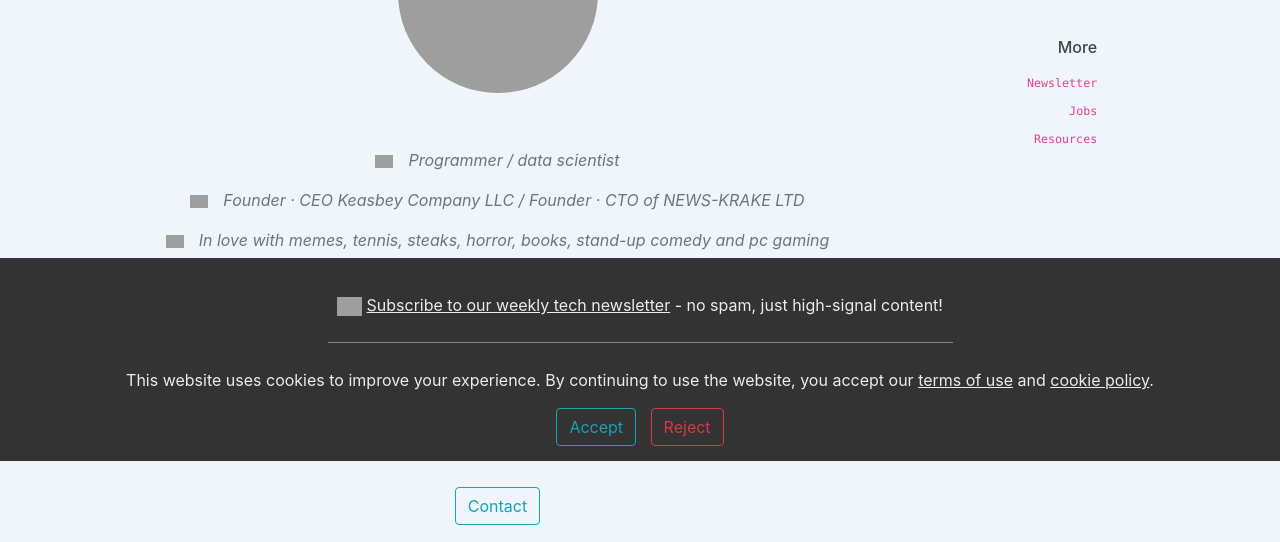
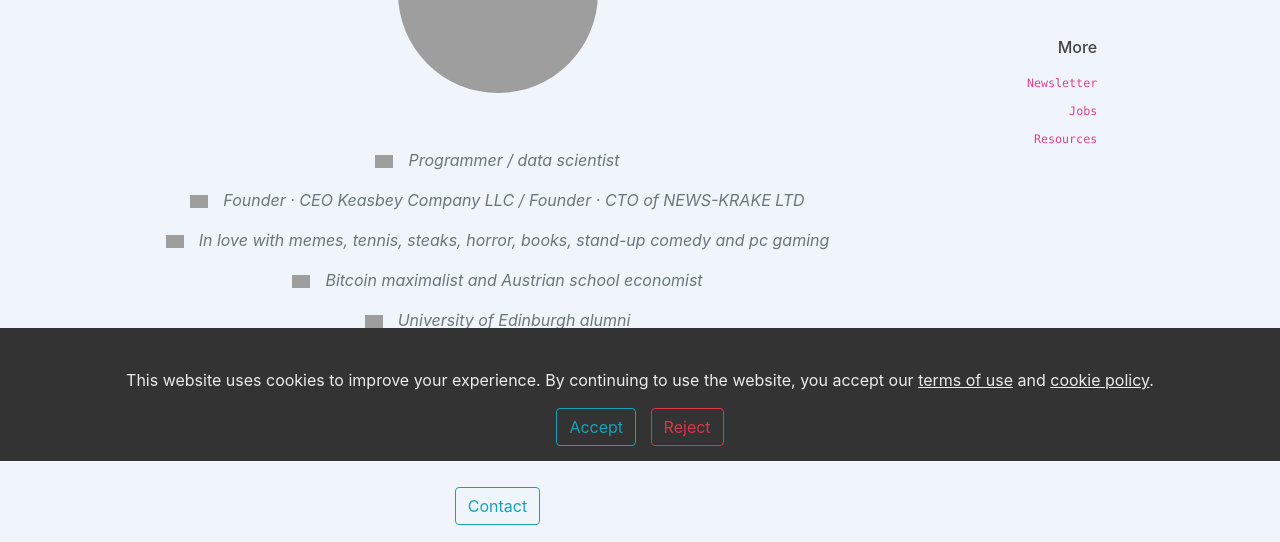
Before and after one commit to ChristopherYoon89/Website-Test-Server, a Django app: template blog/templates/blog/about.html in a window 1280 px wide. Shown: the part 339-881 px from the top of the page. Run offline with Django 3.2, Linux system fonts and the light colour scheme; the template is opened without the code that fills it, so the values that code supplies are empty; some libraries are stand-ins or nearby versions; some web fonts are replaced; grey boxes are pictures that could not be loaded.

Commit message:
Update cookieconsent.html

```diff
--- a/blog/templates/blog/cookieconsent.html
+++ b/blog/templates/blog/cookieconsent.html
@@ -39,13 +39,6 @@
 {% if not request.COOKIES.accepted_cookies or request.COOKIES.accepted_cookies != 'true' %}
 <div class="cookie-text">
 
-  <div class="newsletter-container">
-    <img class="newsletter-icon" src="{% static 'blog/media/product-page-icon1.png' %}">
-    <a href="{% url 'newsletter-page' %}"><u>Subscribe to our weekly tech newsletter</u></a> - no spam, just high-signal content!
-  </div>
-
-  <hr class="newsletter-line">
-
   <p style="margin-top: 25px;">This website uses cookies to improve your experience. By continuing to use the
     website, you accept our <a href="{% url 'terms-page' %}"><span class="policy-link">terms of use</span></a> and <a href="{% url 'privacy-page' %}"><span class="policy-link">cookie policy</span></a>.</p>
 
```
